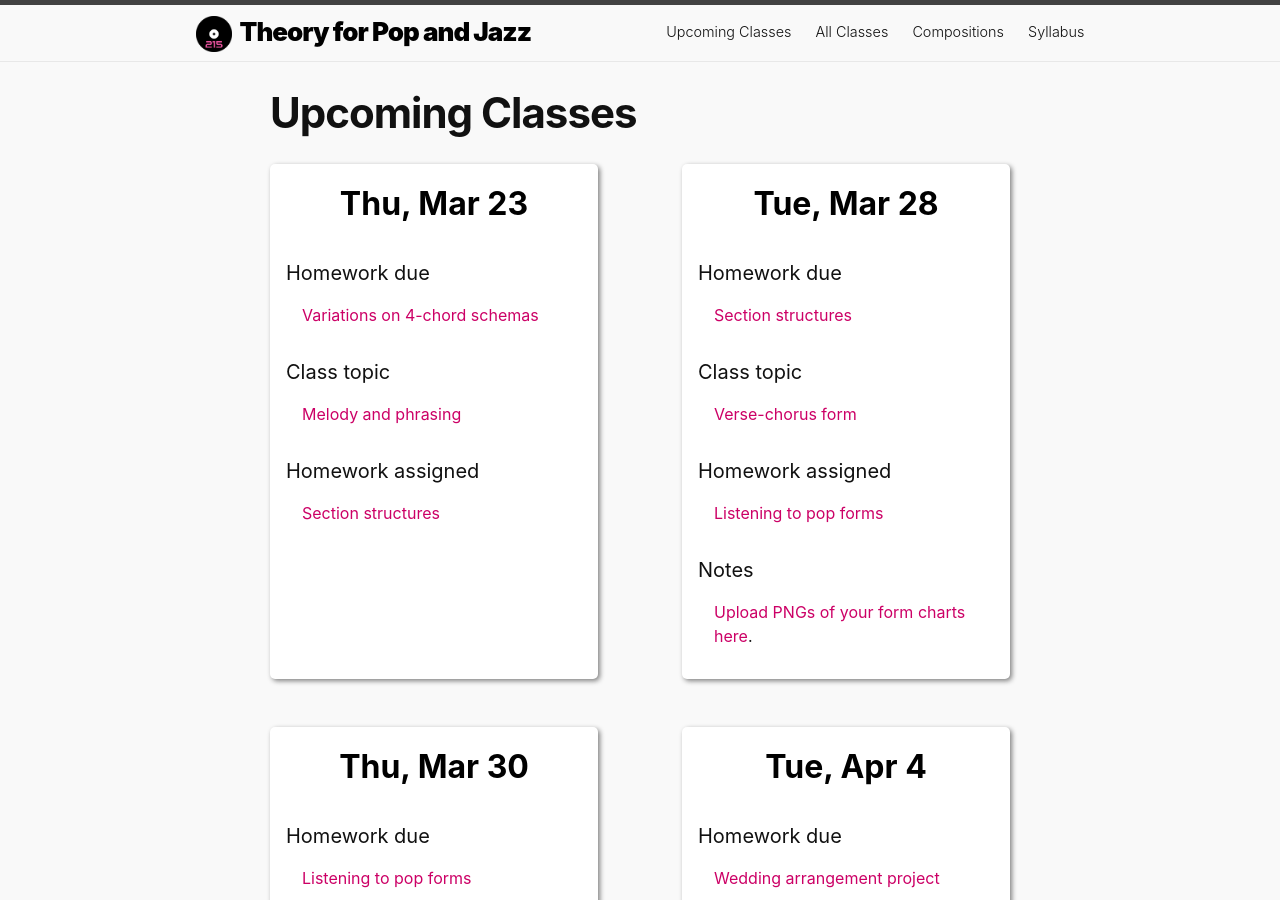
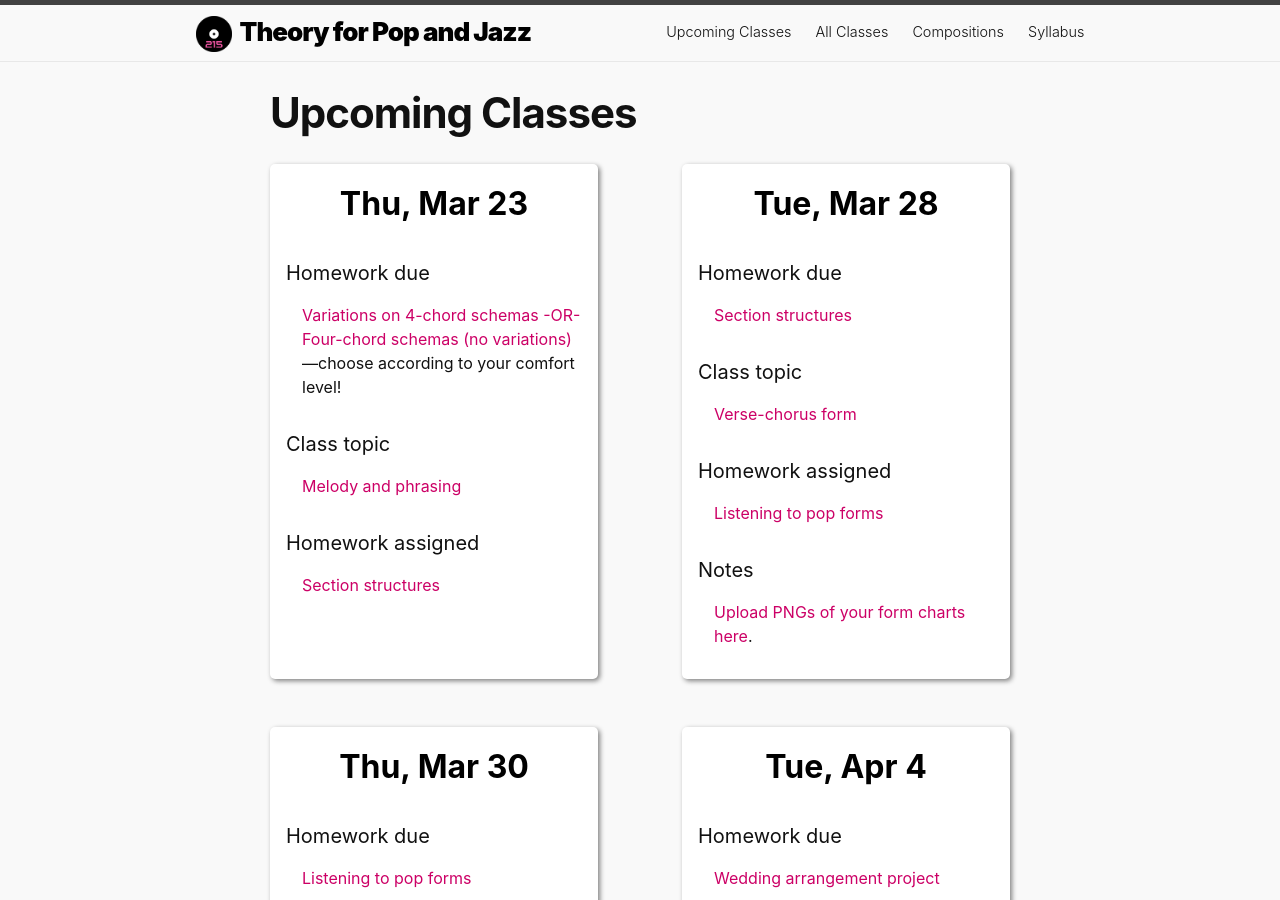
Before and after one commit to meganlavengood/musi216, a Jekyll site: the page built from docs/index.markdown, in a window 1280 px wide and 900 px high. Built offline with Jekyll 4.4.1, drawn with Linux system fonts in a browser that asks for light colours.

Commit message:
allow students to choose worksheet for 4-chord sch

```diff
--- a/docs/_posts/2023-03-21-4-chord-schemas.md
+++ b/docs/_posts/2023-03-21-4-chord-schemas.md
@@ -14,4 +14,4 @@ title:  "Tue, Mar 21"
 
 ## Homework assigned
 
-[Variations on 4-chord schemas](https://viva.pressbooks.pub/openmusictheory/chapter/4-chord-schemas/#assignments)
+[Variations on 4-chord schemas -OR- Four-chord schemas (no variations)](https://viva.pressbooks.pub/openmusictheory/chapter/4-chord-schemas/#assignments)—choose according to your comfort level!
--- a/docs/_posts/2023-03-23-melody-and-phrasing.md
+++ b/docs/_posts/2023-03-23-melody-and-phrasing.md
@@ -6,7 +6,7 @@ title:  "Thu, Mar 23"
 
 ## Homework due
 
-[Variations on 4-chord schemas](https://viva.pressbooks.pub/openmusictheory/chapter/4-chord-schemas/#assignments)
+[Variations on 4-chord schemas -OR- Four-chord schemas (no variations)](https://viva.pressbooks.pub/openmusictheory/chapter/4-chord-schemas/#assignments)—choose according to your comfort level!
 
 ## Class topic
 
```
